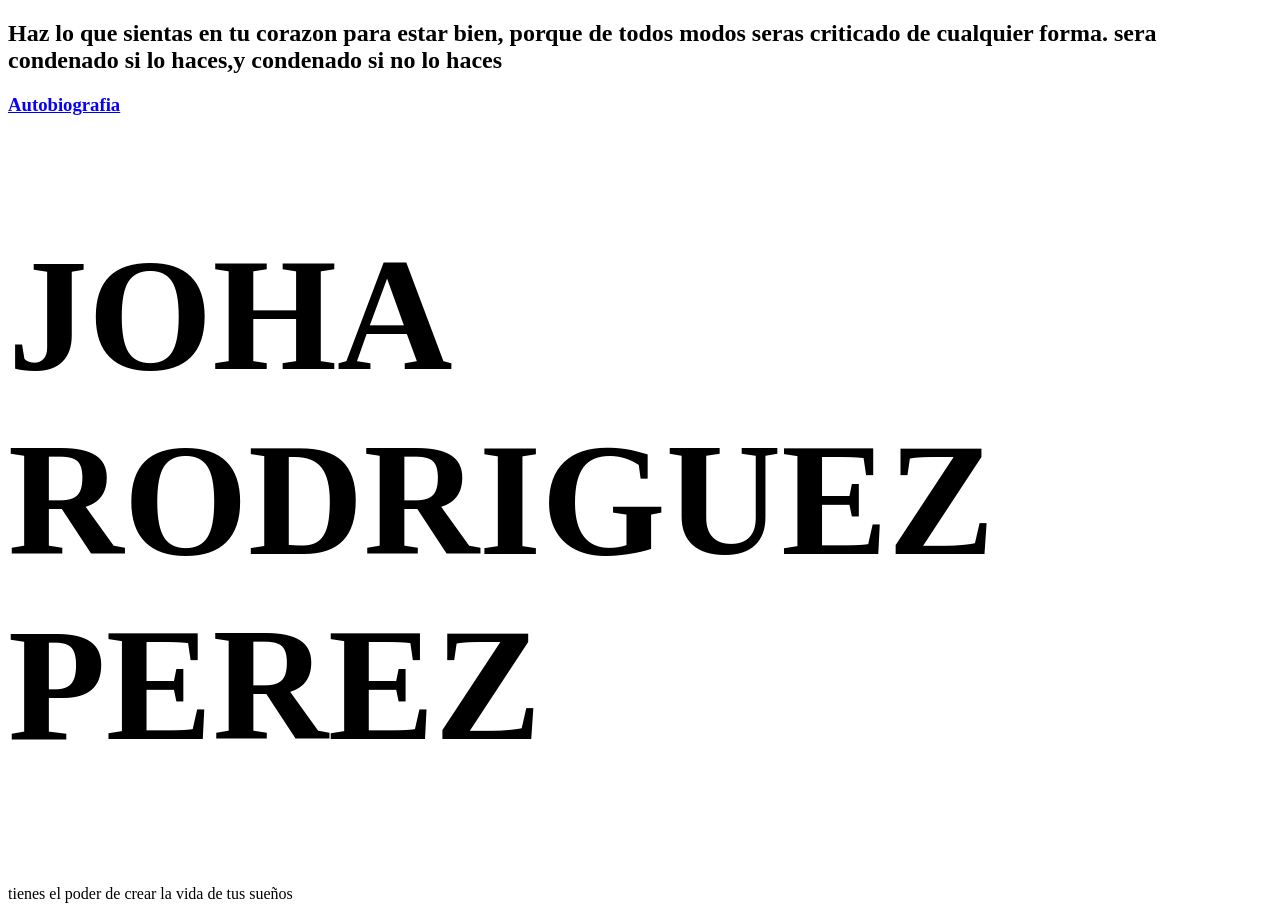
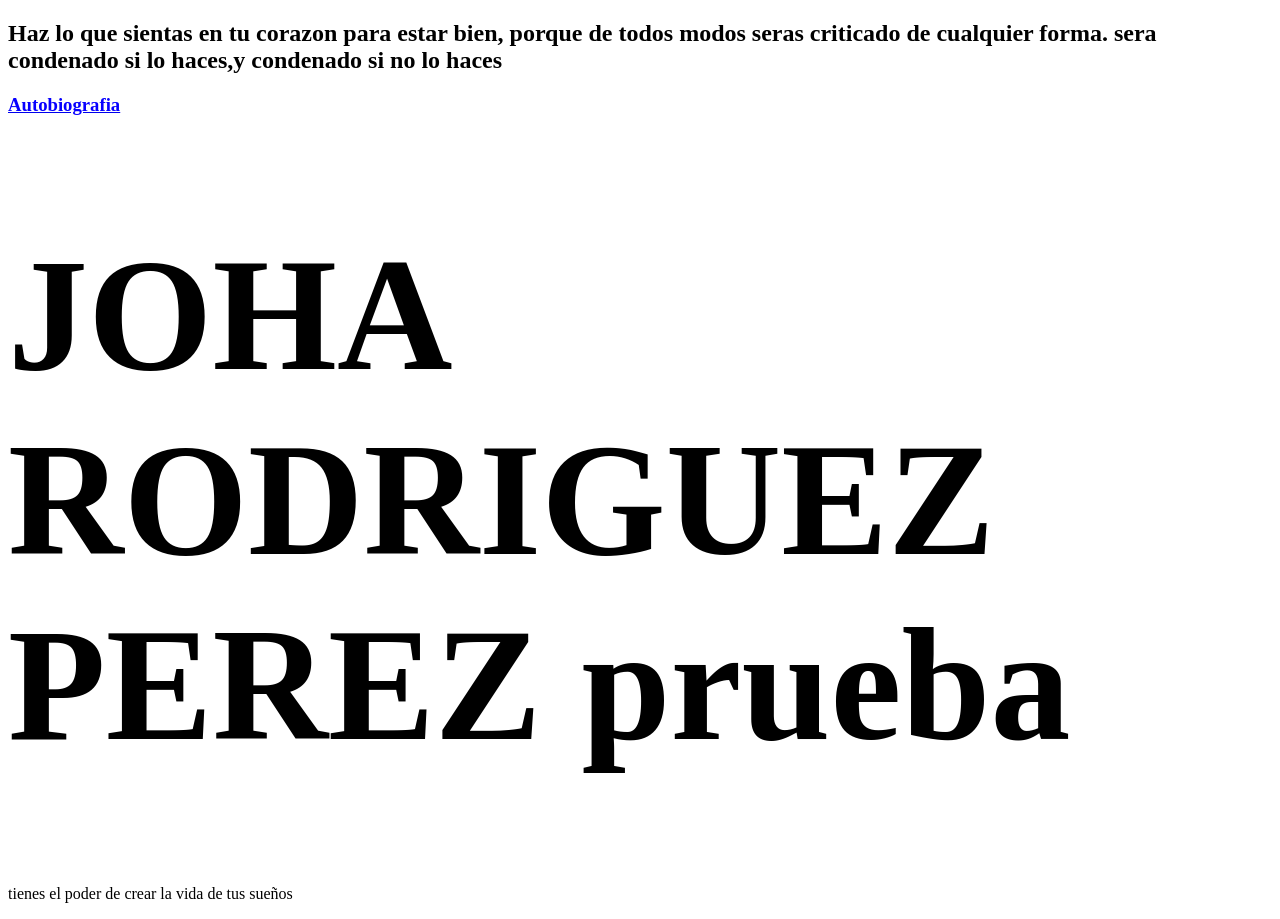
Before and after one commit to EazyE1869/EazyE1869.github.io, a plain HTML site: page index.html in a window 1280 px wide. Drawn offline with Linux system fonts and the light colour scheme; files that its build step writes are made by us from their sources.

Commit message:
Update index.html

```diff
--- a/index.html
+++ b/index.html
@@ -4,7 +4,7 @@
     <meta charset="UTF-8">
     <meta http-equiv="X-UA-Compatible" content="IE=edge">
     <meta name="viewport" content="width=device-width, initial-scale=1.0">
-    <title>JOHA RODRIGUEZ PEREZ</title>
+    <title>JOHA RODRIGUEZ PEREZ preuba html</title>
     <link rel="icon" type="image/x-icon" href="/icons8.ico">
     <link rel="stylesheet" href="styleresponsive.css">
 </head>
@@ -15,7 +15,7 @@
         <h3 class="colors">Autobiografia</h3>
     </a>
 
-    <div class="example"><h1>JOHA RODRIGUEZ PEREZ</h1></div>
+    <div class="example"><h1>JOHA RODRIGUEZ PEREZ prueba </h1></div>
     <p>tienes el poder de crear la vida de tus sueños</p>
 </body>
 </html>
```
